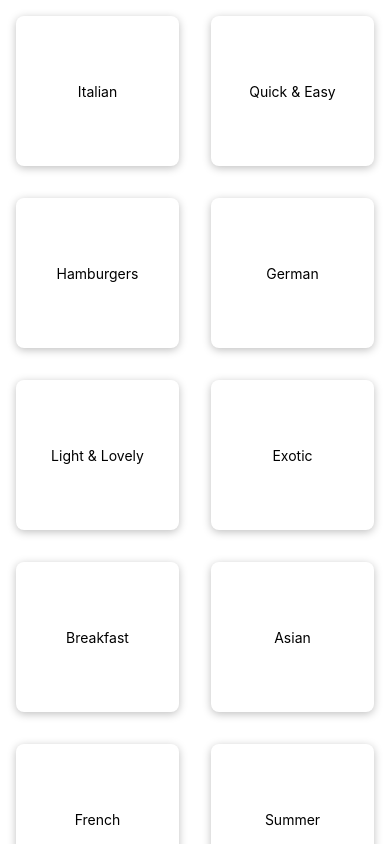
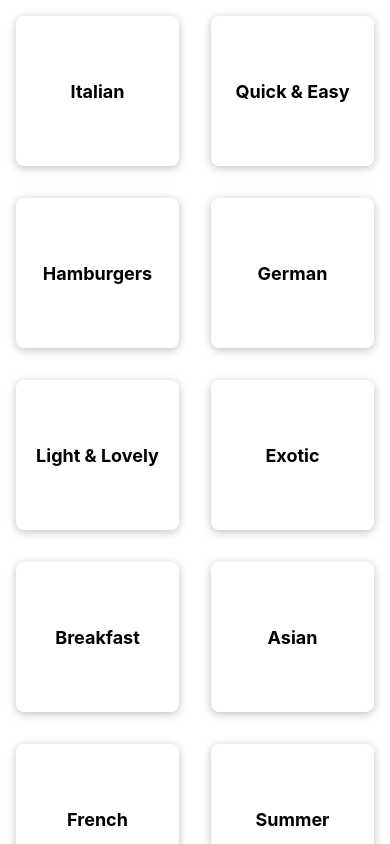
Before and after one commit to ameeraazli/MealsApp, a React Native app: screen / in a window 390 px wide. Built offline with nearby package versions, Linux system fonts and the light colour scheme.

Commit message:
displaying items in a grid - add title styles

```diff
--- a/components/CategoryGridTile.js
+++ b/components/CategoryGridTile.js
@@ -5,7 +5,7 @@ function CategoryGridTile({title, color}) {
   <View style={styles.gridItem}>
     <Pressable style={styles.button}>
       <View style={styles.innerContainer}>
-      <Text>{title}</Text>
+      <Text style={styles.title}>{title}</Text>
       </View>
     </Pressable>
   </View>
@@ -36,5 +36,9 @@ const styles = StyleSheet.create({
     padding: 16,
     justifyContent: 'center',
     alignItems: 'center'
+  },
+  title: {
+    fontWeight: 'bold',
+    fontSize: 18,
   }
 });
```
